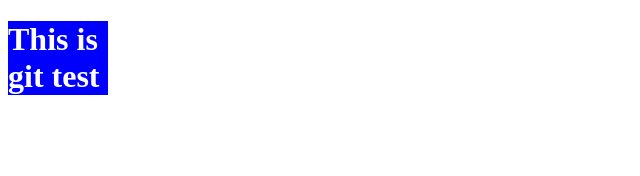
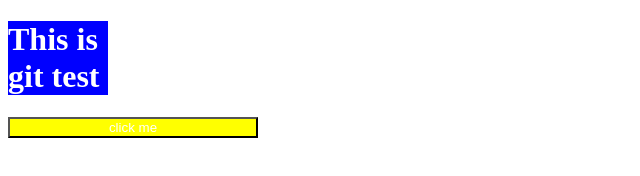
Before and after one commit to GuramiPapunashvili/GOA-test-repository, a plain HTML site: page index.html in a window 1280 px wide. Shown: the whole page, without its empty margins (0-640 px from the left). Drawn offline with Linux system fonts and the light colour scheme.

Commit message:
button changed

```diff
--- a/index.css
+++ b/index.css
@@ -3,3 +3,9 @@ h1 {
     background-color: blue;
     width: 100px;
 }
+
+button {
+    background-color: yellow;
+    color: white;
+    width: 250px;
+}
--- a/index.html
+++ b/index.html
@@ -7,5 +7,6 @@
 </head>
 <body>
     <h1>This is git test</h1>
+    <button>click me</button>
 </body>
 </html>
```
